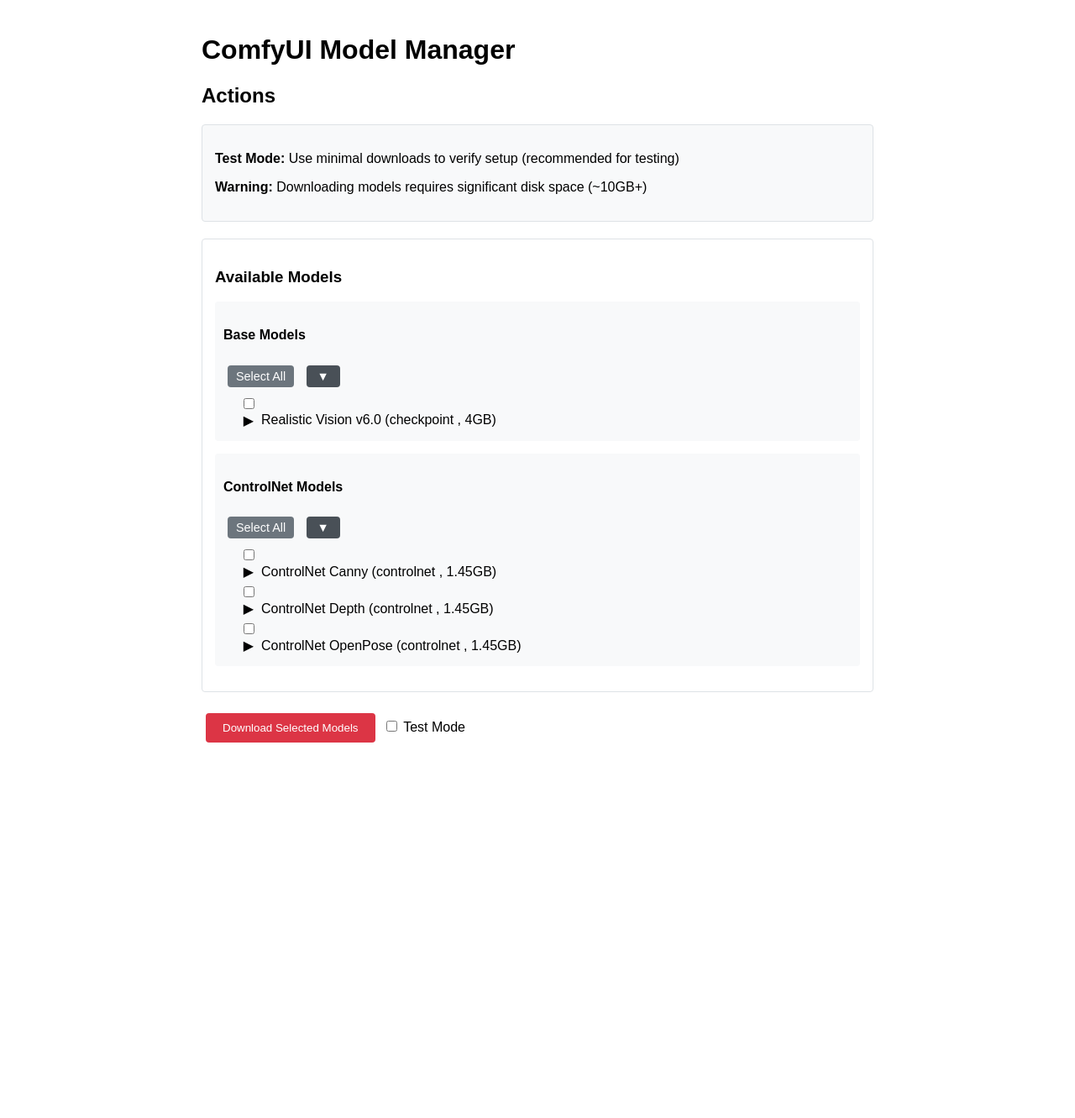
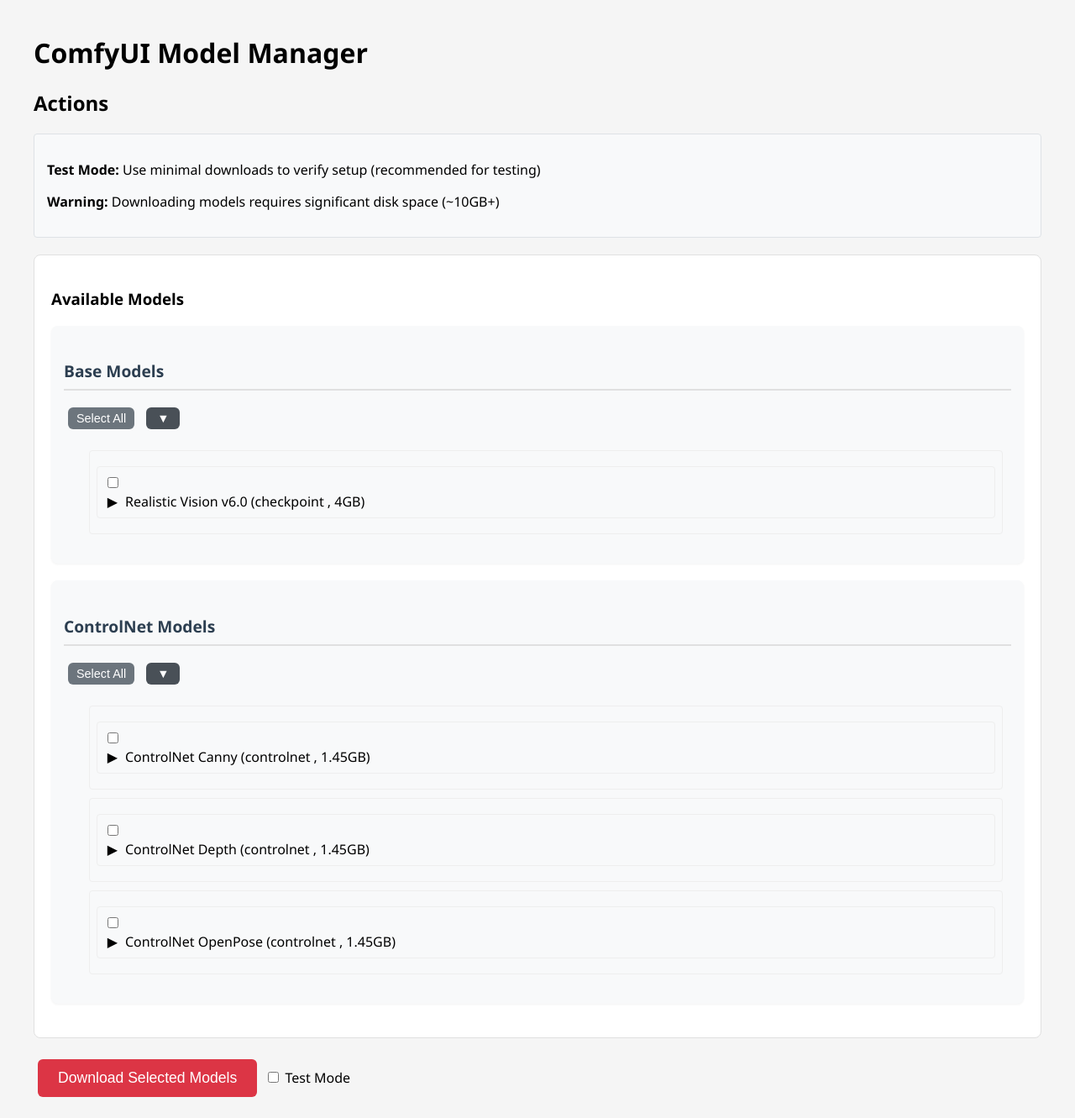
Before and after one commit to ppuskas/Model-Rocket, a Flask app: page / in a window 1280 px wide. Shown: the whole page at 84% size. Before the commit the page ends 884 px from the top, so only its background shows below. Run offline with Flask 3, Linux system fonts and the light colour scheme; parts of the project's set-up code (start-up, migrations or seed data) failed here and were passed over.

Commit message:
refactor: Enhance UI with improved design, animations, and progress tracking

```diff
--- a/templates/index.html
+++ b/templates/index.html
@@ -4,28 +4,52 @@
     <title>ComfyUI Model Manager</title>
     <style>
         body {
-            font-family: Arial, sans-serif;
-            max-width: 800px;
+            font-family: 'Segoe UI', Arial, sans-serif;
+            max-width: 1200px;
             margin: 0 auto;
             padding: 20px;
+            background-color: #f5f5f5;
+        }
+        .container {
+            background-color: white;
+            padding: 30px;
+            border-radius: 8px;
+            box-shadow: 0 2px 4px rgba(0,0,0,0.1);
         }
         .model-selection {
             margin: 20px 0;
-            padding: 15px;
-            border: 1px solid #dee2e6;
-            border-radius: 4px;
+            padding: 20px;
+            border: 1px solid #e0e0e0;
+            border-radius: 8px;
+            background-color: #ffffff;
         }
         .repo-section {
-            margin: 15px 0;
-            padding: 10px;
+            margin: 20px 0;
+            padding: 15px;
             background-color: #f8f9fa;
-            border-radius: 4px;
+            border-radius: 8px;
+            box-shadow: 0 1px 3px rgba(0,0,0,0.05);
+        }
+        .repo-section h4 {
+            color: #2c3e50;
+            margin-bottom: 15px;
+            font-size: 1.2em;
+            border-bottom: 2px solid #e0e0e0;
+            padding-bottom: 8px;
         }
         .model-group {
             margin-left: 20px;
+            padding: 10px;
         }
         .model-item {
-            margin: 5px 0;
+            margin: 10px 0;
+            padding: 8px;
+            border: 1px solid #eee;
+            border-radius: 4px;
+            transition: background-color 0.2s;
+        }
+        .model-item:hover {
+            background-color: #f8f9fa;
         }
         .model-details {
             margin-left: 20px;
@@ -115,13 +139,33 @@
         button {
             padding: 10px 20px;
             margin: 5px;
-            border-radius: 4px;
+            border-radius: 6px;
             border: none;
-            background-color: #007bff;
+            background-color: #4a90e2;
             color: white;
             cursor: pointer;
+            font-weight: 500;
+            transition: all 0.2s;
         }
-        button:hover { background-color: #0056b3; }
+        button:hover {
+            background-color: #357abd;
+            transform: translateY(-1px);
+            box-shadow: 0 2px 4px rgba(0,0,0,0.1);
+        }
+        .select-all {
+            background-color: #6c757d;
+            font-size: 0.9em;
+        }
+        .collapse-btn {
+            background-color: #495057;
+            width: 40px;
+            padding: 5px 10px;
+        }
+        .download-btn {
+            background-color: #28a745;
+            font-size: 1.1em;
+            padding: 12px 24px;
+        }
     </style>
 </head>
 <body>
@@ -204,14 +248,39 @@
     {% endif %}
 <script>
 document.addEventListener('DOMContentLoaded', function() {
-    // Model details toggle
+    // Initialize tooltips
+    const tooltips = document.querySelectorAll('[data-tooltip]');
+    tooltips.forEach(element => {
+        element.addEventListener('mouseover', e => {
+            const tooltip = document.createElement('div');
+            tooltip.className = 'tooltip';
+            tooltip.textContent = element.dataset.tooltip;
+            document.body.appendChild(tooltip);
+
+            const rect = element.getBoundingClientRect();
+            tooltip.style.top = `${rect.top - tooltip.offsetHeight - 10}px`;
+            tooltip.style.left = `${rect.left + (rect.width - tooltip.offsetWidth) / 2}px`;
+        });
+
+        element.addEventListener('mouseout', () => {
+            const tooltip = document.querySelector('.tooltip');
+            if (tooltip) tooltip.remove();
+        });
+    });
+
+    // Enhanced model details toggle
     document.querySelectorAll('.model-toggle').forEach(toggle => {
         toggle.addEventListener('click', function(e) {
-            if (e.target.tagName !== 'INPUT') {  // Don't trigger on checkbox click
+            if (e.target.tagName !== 'INPUT') {
                 e.preventDefault();
-                const details = this.nextElementSibling;
-                if (details && details.classList.contains('model-details')) {
-                    details.style.display = details.style.display === 'none' || !details.style.display ? 'block' : 'none';
+                const details = this.closest('.model-item').querySelector('.model-details');
+                const icon = this.querySelector('.toggle-icon');
+
+                if (details) {
+                    const isVisible = details.style.display === 'block';
+                    details.style.display = isVisible ? 'none' : 'block';
+                    icon.style.transform = isVisible ? 'rotate(0deg)' : 'rotate(90deg)';
+                    details.style.opacity = isVisible ? '0' : '1';
                 }
             }
         });
@@ -311,7 +380,6 @@ function pollDownloadProgress() {
 }
 
 function updateProgress(url, progress) {
-    // Find the model item by URL
     const checkbox = document.querySelector(`input[value="${url}"]`);
     if (checkbox) {
         const modelItem = checkbox.closest('.model-item');
@@ -319,23 +387,95 @@ function updateProgress(url, progress) {
         const progressElement = progressBar.querySelector('.progress');
         const progressText = progressBar.querySelector('.progress-text');
 
-        // Smooth animation of progress bar
-        progressElement.style.width = `${progress}%`;
-        progressText.textContent = `${progress}%`;
+        if (progressBar && progressElement && progressText) {
+            // Show progress bar if hidden
+            if (progressBar.style.display === 'none') {
+                progressBar.style.display = 'block';
+                modelItem.classList.add('downloading');
+            }
 
-        // Add pulse effect when complete
-        if (progress >= 100) {
-            progressElement.style.backgroundColor = '#28a745';
-            progressElement.style.animation = 'pulse 1s';
+            // Smooth animation
+            progressElement.style.transition = 'width 0.3s ease-in-out';
+            progressElement.style.width = `${progress}%`;
+            progressText.textContent = `${progress}%`;
+
+            // Complete state
+            if (progress >= 100) {
+                progressElement.style.backgroundColor = '#28a745';
+                modelItem.classList.remove('downloading');
+                modelItem.classList.add('download-complete');
+
+                // Add completion message
+                const completionMsg = document.createElement('div');
+                completionMsg.className = 'completion-message';
+                completionMsg.textContent = 'Download Complete';
+                modelItem.appendChild(completionMsg);
+
+                // Remove after 3 seconds
+                setTimeout(() => {
+                    completionMsg.remove();
+                    progressBar.style.display = 'none';
+                }, 3000);
+            }
         }
     }
 }
 
 // Add this to your existing <style> section
 @keyframes pulse {
-    0% { opacity: 1; }
-    50% { opacity: 0.5; }
-    100% { opacity: 1; }
+    0% { opacity: 1; transform: scale(1); }
+    50% { opacity: 0.8; transform: scale(1.02); }
+    100% { opacity: 1; transform: scale(1); }
+}
+
+.tooltip {
+    position: fixed;
+    background: #333;
+    color: white;
+    padding: 8px 12px;
+    border-radius: 4px;
+    font-size: 14px;
+    z-index: 1000;
+    pointer-events: none;
+}
+
+.model-details {
+    margin: 10px 0 10px 25px;
+    padding: 10px;
+    background: #f8f9fa;
+    border-left: 3px solid #4a90e2;
+    border-radius: 0 4px 4px 0;
+    opacity: 0;
+    transition: opacity 0.3s ease;
+}
+
+.downloading {
+    background-color: #fff8e1;
+}
+
+.download-complete {
+    animation: pulse 1s;
+}
+
+.completion-message {
+    color: #28a745;
+    text-align: right;
+    font-size: 0.9em;
+    margin-top: 5px;
+}
+
+.progress-bar {
+    height: 6px;
+    border-radius: 3px;
+    background: #eee;
+    overflow: hidden;
+    margin-top: 8px;
+}
+
+.progress {
+    height: 100%;
+    background: linear-gradient(90deg, #4a90e2, #357abd);
+    transition: width 0.3s ease;
 }
 
 function toggleGroup(groupId) {
```
